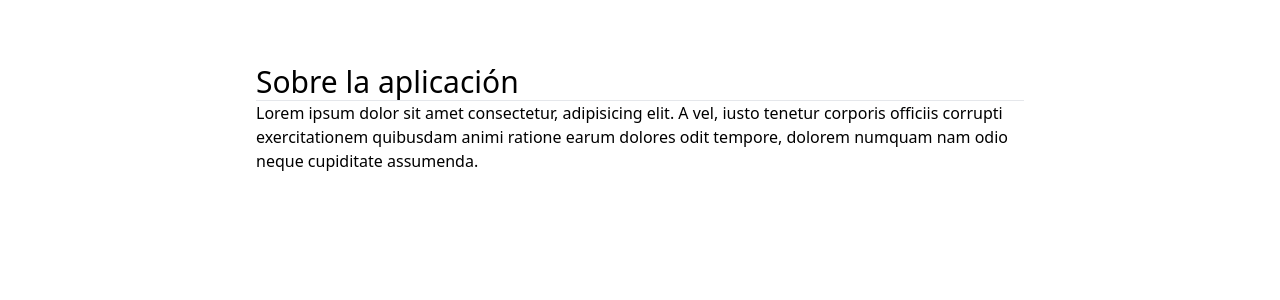
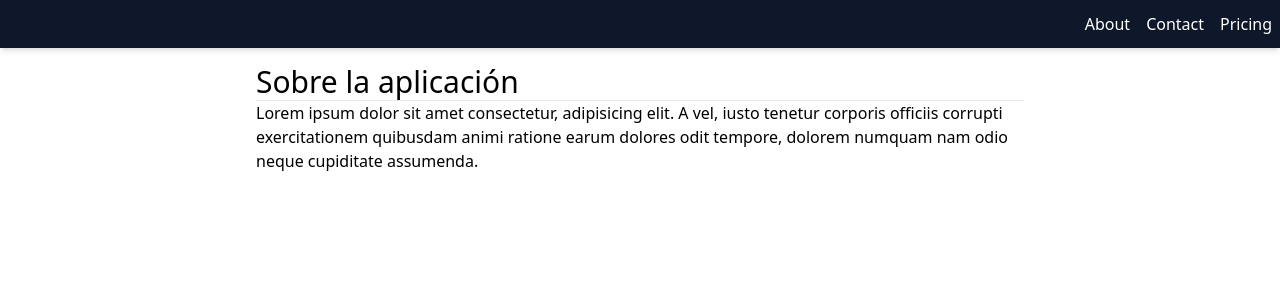
Before and after one commit to nestorraulcgomez/pokemon-ssr, an Angular app: page /about in a window 1280 px wide. Shown: the top 300 px of the page. Built offline with nearby package versions, Linux system fonts and the light colour scheme.

Commit message:
navbar added

```diff
--- a/src/app/app.component.html
+++ b/src/app/app.component.html
@@ -1,4 +1,5 @@
 <!-- TODO: Navbar -->
+<app-navbar></app-navbar>
 <div class="max-w-3xl m-auto mt-16">
   <router-outlet />
 </div>
--- a/src/app/app.component.ts
+++ b/src/app/app.component.ts
@@ -1,10 +1,11 @@
 import { Component } from '@angular/core';
 import { RouterOutlet } from '@angular/router';
+import { NavbarComponent } from './shared/components/navbar/navbar.component';
 
 @Component({
   selector: 'app-root',
   standalone: true,
-  imports: [RouterOutlet],
+  imports: [RouterOutlet, NavbarComponent],
   templateUrl: './app.component.html',
   styleUrl: './app.component.css'
 })
--- /dev/null
+++ b/src/app/shared/components/navbar/navbar.component.html
@@ -0,0 +1,5 @@
+<nav class="text-white top-0 gap-4 absolute z-50 w-full flex justify-end px-2 py-3 bg-slate-900 shadow-md">
+  <a class="hover:underline" [routerLink]="['/about']" >About</a>
+  <a class="hover:underline" [routerLink]="['/contact']" >Contact</a>
+  <a class="hover:underline" [routerLink]="['/pricing']" >Pricing</a>
+</nav>
--- /dev/null
+++ b/src/app/shared/components/navbar/navbar.component.ts
@@ -0,0 +1,13 @@
+import { ChangeDetectionStrategy, Component } from '@angular/core';
+import { RouterLink, RouterOutlet } from '@angular/router';
+
+@Component({
+  selector: 'app-navbar',
+  standalone: true,
+  imports: [
+    RouterLink
+  ],
+  templateUrl: './navbar.component.html',
+  changeDetection: ChangeDetectionStrategy.OnPush,
+})
+export class NavbarComponent { }
```
